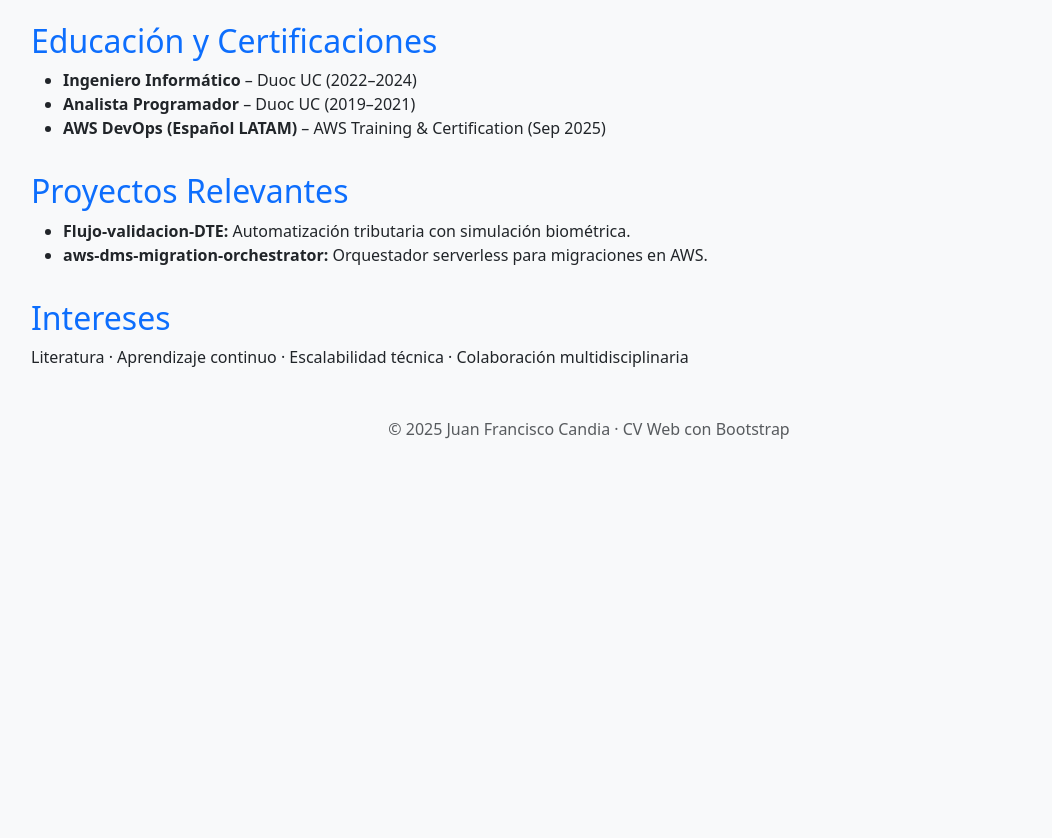
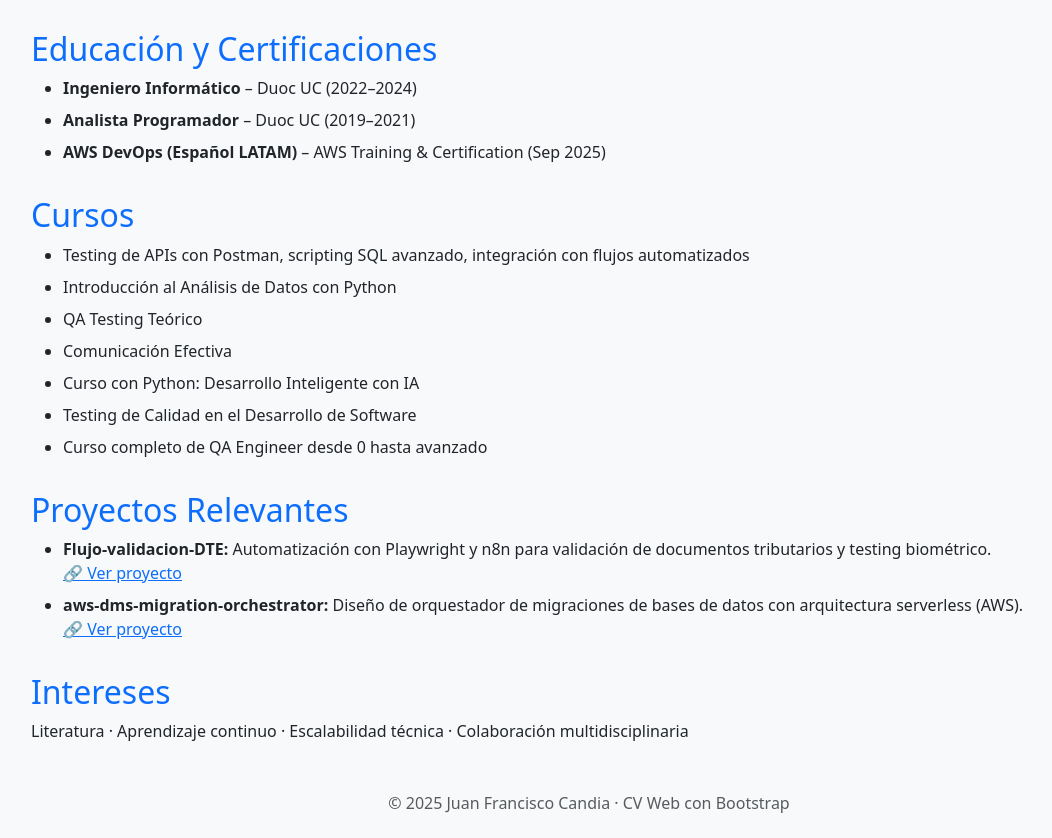
Before and after one commit to JFCandia/CV-Juan-Francisco-Candia, a plain HTML site: page index.html in a window 1280 px wide. Shown: the part 948-1786 px from the top of the page, without its empty margins (51-1103 px from the left). Before the commit the page ends 1429 px from the top, so only its background shows below. Drawn offline with nearby package versions, Linux system fonts and the light colour scheme.

Commit message:
Update index.html

```diff
--- a/index.html
+++ b/index.html
@@ -10,6 +10,7 @@
     .section-title { color: #0d6efd; margin-top: 2rem; }
     .contact a { text-decoration: none; color: #0d6efd; }
     .skills-table td { padding: 0.3rem 0.5rem; }
+    ul li { margin-bottom: 0.5rem; }
   </style>
 </head>
 <body class="container py-4">
@@ -64,10 +65,25 @@
   </section>
 
   <section>
+    <h2 class="section-title">Cursos</h2>
+    <ul>
+      <li>Testing de APIs con Postman, scripting SQL avanzado, integración con flujos automatizados</li>
+      <li>Introducción al Análisis de Datos con Python</li>
+      <li>QA Testing Teórico</li>
+      <li>Comunicación Efectiva</li>
+      <li>Curso con Python: Desarrollo Inteligente con IA</li>
+      <li>Testing de Calidad en el Desarrollo de Software</li>
+      <li>Curso completo de QA Engineer desde 0 hasta avanzado</li>
+    </ul>
+  </section>
+
+  <section>
     <h2 class="section-title">Proyectos Relevantes</h2>
     <ul>
-      <li><strong>Flujo-validacion-DTE:</strong> Automatización tributaria con simulación biométrica.</li>
-      <li><strong>aws-dms-migration-orchestrator:</strong> Orquestador serverless para migraciones en AWS.</li>
+      <li><strong>Flujo-validacion-DTE:</strong> Automatización con Playwright y n8n para validación de documentos tributarios y testing biométrico.
+        <br><a href="https://github.com/JFCandia/Flujo-validacion-DTE" target="_blank">🔗 Ver proyecto</a></li>
+      <li><strong>aws-dms-migration-orchestrator:</strong> Diseño de orquestador de migraciones de bases de datos con arquitectura serverless (AWS).
+        <br><a href="https://github.com/JFCandia/aws-dms-migration-orchestrator" target="_blank">🔗 Ver proyecto</a></li>
     </ul>
   </section>
 
```
